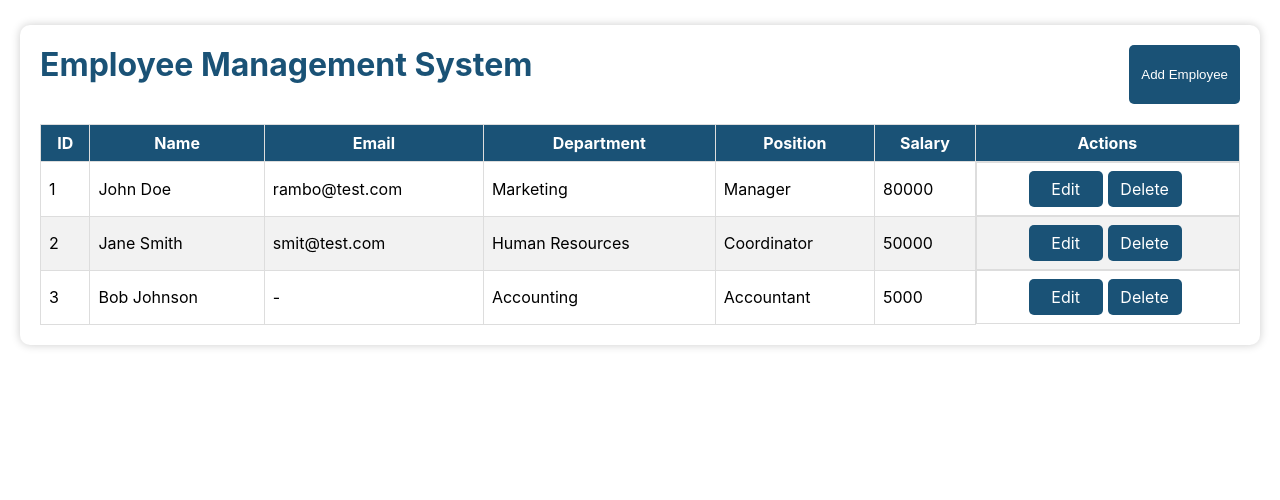
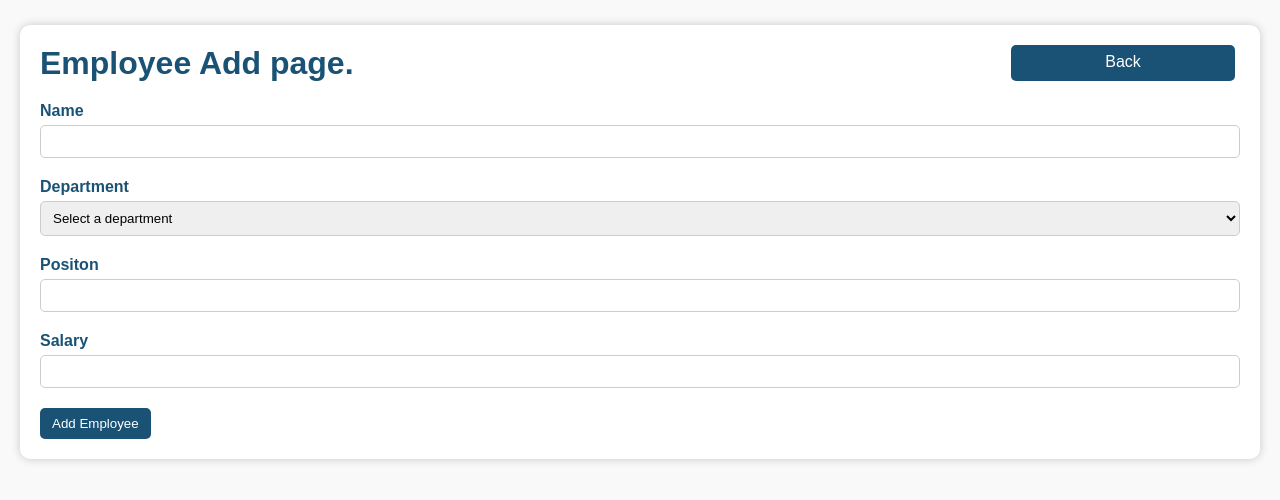
Before and after one commit to noushadbm/react-employee-mgmnt, a React (Create React App) app: page /add in a window 1280 px wide. Shown: the top 500 px of the page. Built offline with nearby package versions, Linux system fonts and the light colour scheme.

Commit message:
Added router

```diff
--- a/src/App.css
+++ b/src/App.css
@@ -1,38 +1,12 @@
-.App {
+body {
+  font-family: Arial, sans-serif;
+  margin: 0;
+  padding: 0;
+  background-color: #f9f9f9;
+}
+
+.link-style {
+  width: 200px;
+  height: 20px;
   text-align: center;
 }
-
-.App-logo {
-  height: 40vmin;
-  pointer-events: none;
-}
-
-@media (prefers-reduced-motion: no-preference) {
-  .App-logo {
-    animation: App-logo-spin infinite 20s linear;
-  }
-}
-
-.App-header {
-  background-color: #282c34;
-  min-height: 100vh;
-  display: flex;
-  flex-direction: column;
-  align-items: center;
-  justify-content: center;
-  font-size: calc(10px + 2vmin);
-  color: white;
-}
-
-.App-link {
-  color: #61dafb;
-}
-
-@keyframes App-logo-spin {
-  from {
-    transform: rotate(0deg);
-  }
-  to {
-    transform: rotate(360deg);
-  }
-}
--- a/src/App.js
+++ b/src/App.js
@@ -1,13 +1,16 @@
-import logo from "./logo.svg";
+import { BrowserRouter, Routes, Route } from "react-router-dom";
 import "./App.css";
 import EmployeeListPage from "./components/pages/ListPage/EmployeeListPage";
-import EmployeeAddEditPage from './components/pages/AddEditPage/EmployeeAddEditPage';
+import EmployeeAddEditPage from "./components/pages/AddEditPage/EmployeeAddEditPage";
 
 function App() {
   return (
-    <>
-      <EmployeeListPage></EmployeeListPage>
-    </>
+    <BrowserRouter>
+      <Routes>
+        <Route exact path="/" element={<EmployeeListPage />}></Route>
+        <Route path="/add" element={<EmployeeAddEditPage />} />
+      </Routes>
+    </BrowserRouter>
   );
 }
 
--- a/src/components/molecules/table/MainTable.jsx
+++ b/src/components/molecules/table/MainTable.jsx
@@ -4,7 +4,7 @@ import TableHead from "./TableHead";
 import TableRow from "./TableRow";
 
 const MainTable = (props) => {
-  const { attributeNames, columns, items } = props;
+  const { attributeNames, columns, items, onEdit } = props;
 
   return (
     <table>
@@ -16,6 +16,7 @@ const MainTable = (props) => {
               key={index}
               item={item}
               attributeNames={attributeNames}
+              onEdit={() => onEdit(index)}
             ></TableRow>
           );
         })}
--- a/src/components/molecules/table/TableRow.jsx
+++ b/src/components/molecules/table/TableRow.jsx
@@ -1,15 +1,15 @@
 import React from "react";
-import './TableRow.css';
+import "./TableRow.css";
 
 const TableRow = (props) => {
-  const { item, attributeNames } = props;
+  const { item, attributeNames, onEdit } = props;
   return (
     <tr>
       {attributeNames.map((attributeName, index) => {
         return <td key={index}>{item[attributeName]}</td>;
       })}
       <td className="action-panel">
-        <a href="#">Edit</a>
+        <a onClick={onEdit} href="#">Edit</a>
         <a href="#">Delete</a>
       </td>
     </tr>
--- a/src/components/pages/AddEditPage/EmployeeAddEditPage.jsx
+++ b/src/components/pages/AddEditPage/EmployeeAddEditPage.jsx
@@ -1,4 +1,5 @@
-import React from "react";
+import React, { useEffect } from "react";
+import { Link, useLocation } from "react-router-dom";
 import "./EmployeeAddEditPage.css";
 import MainHeading from "../../atoms/MainHeading/MainHeading";
 import Input from "../../atoms/Input/Input";
@@ -6,6 +7,11 @@ import Select from "../../atoms/Select/Select";
 import SubmitButton from "../../atoms/Button/SubmitButton";
 
 const EmployeeAddEditPage = (props) => {
+  const { state } = useLocation();
+  useEffect(() => {
+    console.log("state:", state);
+  }, []);
+
   const departments = [
     { value: "", name: "Select a department" },
     { value: "Marketing", name: "Marketing" },
@@ -14,7 +20,11 @@ const EmployeeAddEditPage = (props) => {
   ];
   return (
     <div className="container">
-      <MainHeading>Employee Add page.</MainHeading>
+      <MainHeading title="Employee Add page.">
+        <Link className="link-style" to="/">
+          Back
+        </Link>
+      </MainHeading>
       <form action="" method="post">
         <Input name="empName" displayLabel="Name" required={true} />
         <Select
--- a/src/components/pages/ListPage/EmployeeListPage.jsx
+++ b/src/components/pages/ListPage/EmployeeListPage.jsx
@@ -1,10 +1,11 @@
 import React from "react";
+import { Link, useNavigate } from "react-router-dom";
 import "./EmployeeListPage.css";
 import MainHeading from "../../atoms/MainHeading/MainHeading";
 import MainTable from "../../molecules/table/MainTable";
-import Button from "../../atoms/Button/Button";
 
 const EmployeeListPage = (props) => {
+  const navigate = useNavigate();
   const attributeNames = [
     "id",
     "name",
@@ -48,15 +49,24 @@ const EmployeeListPage = (props) => {
       salary: "5000",
     },
   ];
+
+  const onEdit = (index) => {
+    //console.log("-----> edit clicked:", employees[index]);
+    navigate("/add", { replace: true, state: { employee: employees[index] } });
+  };
+
   return (
     <div className="container">
       <MainHeading title="Employee Management System">
-        <Button>Add Employee</Button>
+        <Link className="link-style" to="/add">
+          Add Employee
+        </Link>
       </MainHeading>
       <MainTable
         attributeNames={attributeNames}
         columns={columns}
         items={employees}
+        onEdit={onEdit}
       ></MainTable>
     </div>
   );
```
Also changed, not shown: src/components/pages/AddEditPage/EmployeeAddEditPage.css (indentation only).
